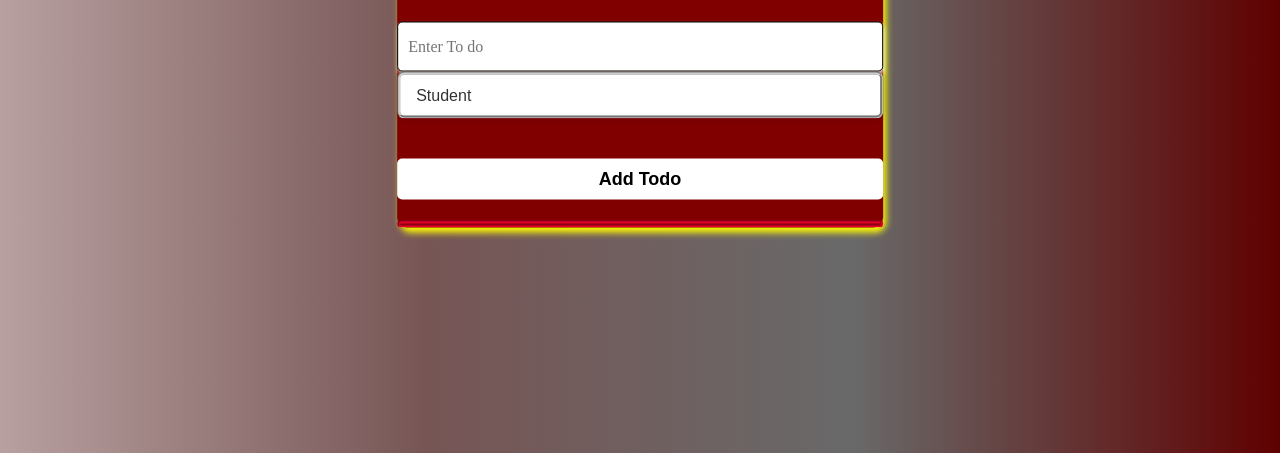
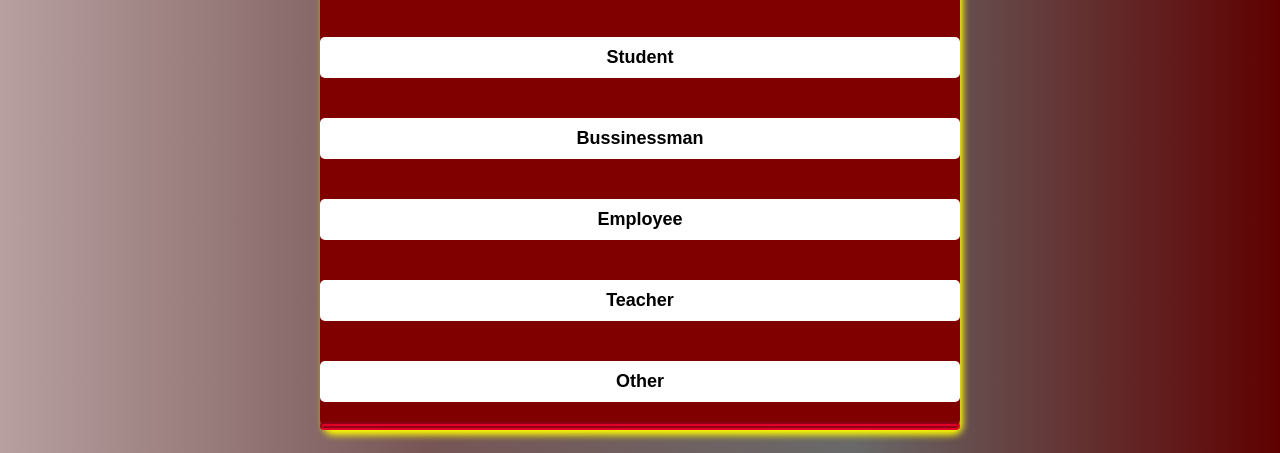
Before and after one commit to MuhammadSubhan0712/User-Registration, a plain HTML site: page Home.html in a window 1280 px wide. Shown: the part 347-800 px from the top of the page. Drawn offline with Linux system fonts and the light colour scheme; no server answers.

Commit message:
Query Setup Completed

```diff
--- a/Home.html
+++ b/Home.html
@@ -25,6 +25,11 @@
         Add Todo
        </button>
 
+       <button id="des-btn">Student</button>
+       <button id="des-btn">Bussinessman</button>
+       <button id="des-btn">Employee</button>
+       <button id="des-btn">Teacher</button>
+       <button id="des-btn">Other</button>
     <ul id="ul">
 
     </ul>
--- a/home.js
+++ b/home.js
@@ -141,6 +141,23 @@ btn.addEventListener("click" , async () => {
 
 // ---------------------------------------------------------
 
+// Designation button work
+
+constc= document.querySelectorAll('#des-btn');
+
+ des_btn.addEventListener("click" , ()=>{
+  const des_Ref = collection(db, "todos");
+const q = query(des_Ref, where("select", "==", " des_btn.innerHTML"));
+readdata();
+ })
+
+
+
+
+
+// ---------------------------------------------------------
+
+
 // Add Event listener todo form:
 form_todo.addEventListener("submit", async (events) => {
   events.preventDefault();
```
